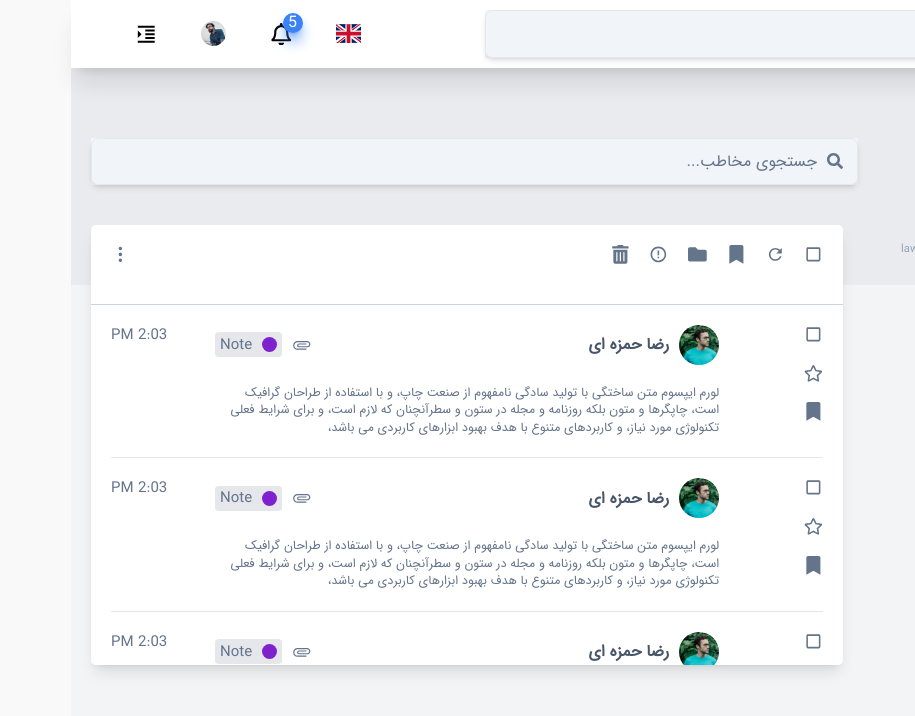
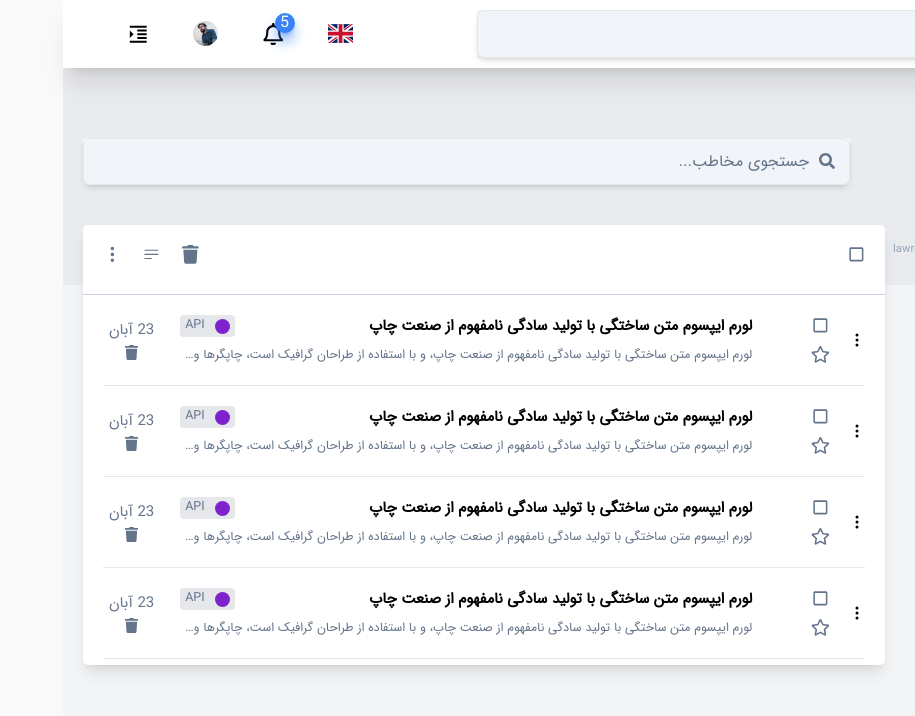
Before and after one commit to Reza-HM/materialize-cms, a React (Vite) app: page /tasks in a window 1280 px wide. Shown: the top 716 px of the page, without its empty margins (365-1280 px from the left). Built offline with nearby package versions, Linux system fonts and the light colour scheme; some icons are missing.

Commit message:
finished coding Tasks component

```diff
--- /dev/null
+++ b/src/Components/Task.tsx
@@ -0,0 +1,44 @@
+import { FC } from "react";
+import { BsThreeDotsVertical } from "react-icons/bs";
+import { FaRegStar, FaTrash } from "react-icons/fa";
+import { MdCheckBoxOutlineBlank } from "react-icons/md";
+
+const Task: FC = () => {
+  return (
+    <div className="flex items-center gap-8 border-b pb-8 animate-fade-up">
+      <BsThreeDotsVertical />
+      <div className="flex-1 flex flex-col gap-4 text-3xl text-slate-500">
+        <MdCheckBoxOutlineBlank />
+        <FaRegStar />
+      </div>
+      <div className="flex-[10]">
+        <div className="flex flex-col items-center justify-between">
+          <div className="flex items-center justify-between w-full">
+            {" "}
+            <div className="flex items-center gap-4 text-2xl font-bold">
+              لورم ایپسوم متن ساختگی با تولید سادگی نامفهوم از صنعت چاپ
+            </div>
+            <div className="flex items-center gap-4">
+              <div className="flex items-center gap-4 bg-gray-200 rounded-md py-1 px-2">
+                <span className="w-6 h-6 block rounded-[50%] bg-purple-700"></span>{" "}
+                <p className="text-slate-500 text-xl">API</p>
+              </div>
+            </div>
+          </div>
+
+          <p className="mt-4 text-xl text-slate-500 line-clamp-1">
+            لورم ایپسوم متن ساختگی با تولید سادگی نامفهوم از صنعت چاپ، و با
+            استفاده از طراحان گرافیک است، چاپگرها و متون بلکه روزنامه و مجله در
+            ستون و سطرآنچنان که لازم است، و برای شرایط فعلی تکنولوژی مورد نیاز،
+            و کاربردهای متنوع با هدف بهبود ابزارهای کاربردی می باشد،
+          </p>
+        </div>
+      </div>
+      <div className="flex-1 flex flex-col items-center gap-2">
+        <p className="text-2xl text-slate-500">23 آبان</p>
+        <FaTrash className="text-2xl text-slate-500" />
+      </div>
+    </div>
+  );
+};
+export default Task;
--- a/src/Pages/Tasks.tsx
+++ b/src/Pages/Tasks.tsx
@@ -14,6 +14,8 @@ import { FC } from "react";
 import { FaClock } from "react-icons/fa";
 import { FaCalendar } from "react-icons/fa";
 import { FaCheck } from "react-icons/fa";
+import { HiBars3BottomLeft } from "react-icons/hi2";
+import Task from "../Components/Task";
 
 const Tasks: FC = () => {
   return (
@@ -77,29 +79,28 @@ const Tasks: FC = () => {
             </li>
           </ul>
         </div>
-        <div className="flex-[3] bg-white shadow-lg rounded-lg -translate-y-32 h-[440px] overflow-y-scroll">
+        <div className="flex-[4] bg-white shadow-lg rounded-lg -translate-y-32 h-[440px] overflow-y-scroll">
           <div className="flex justify-between items-center p-8">
+            <MdCheckBoxOutlineBlank className="text-3xl font-bold text-slate-500" />
             <div className="flex items-center gap-8 text-3xl font-bold text-slate-500">
-              <MdCheckBoxOutlineBlank />
-              <IoMdRefresh />
-              <FaBookmark />
-              <FaFolder />
-              <RiErrorWarningLine />
-              <FaTrashAlt />
+              <FaTrash />
+              <HiBars3BottomLeft />
+              <BsThreeDotsVertical />
             </div>
-            <BsThreeDotsVertical className="text-3xl font-bold text-slate-500" />
           </div>
-          <span className="block h-px w-full bg-slate-300 mt-8"></span>
+          <span className="block h-px w-full bg-slate-300 mt-4"></span>
           <div className="p-8 flex flex-col gap-8 overflow-scroll">
-            <Email />
-            <Email />
-            <Email />
-            <Email />
-            <Email />
-            <Email />
-            <Email />
-            <Email />
-            <Email />
+            <Task />
+            <Task />
+            <Task />
+            <Task />
+            <Task />
+            <Task />
+            <Task />
+            <Task />
+            <Task />
+            <Task />
+            <Task />
           </div>
         </div>
       </div>
```
